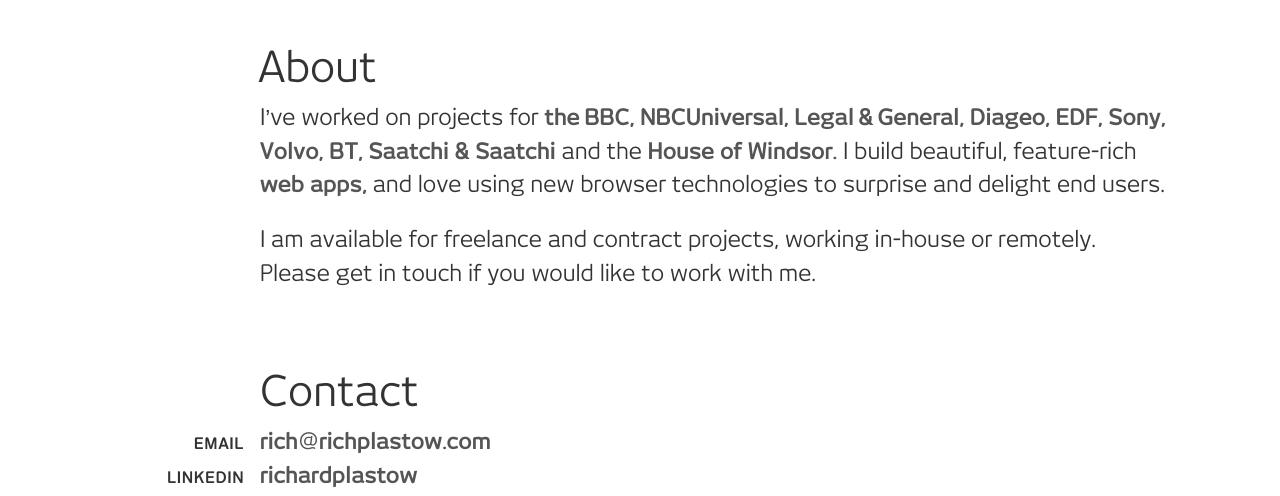
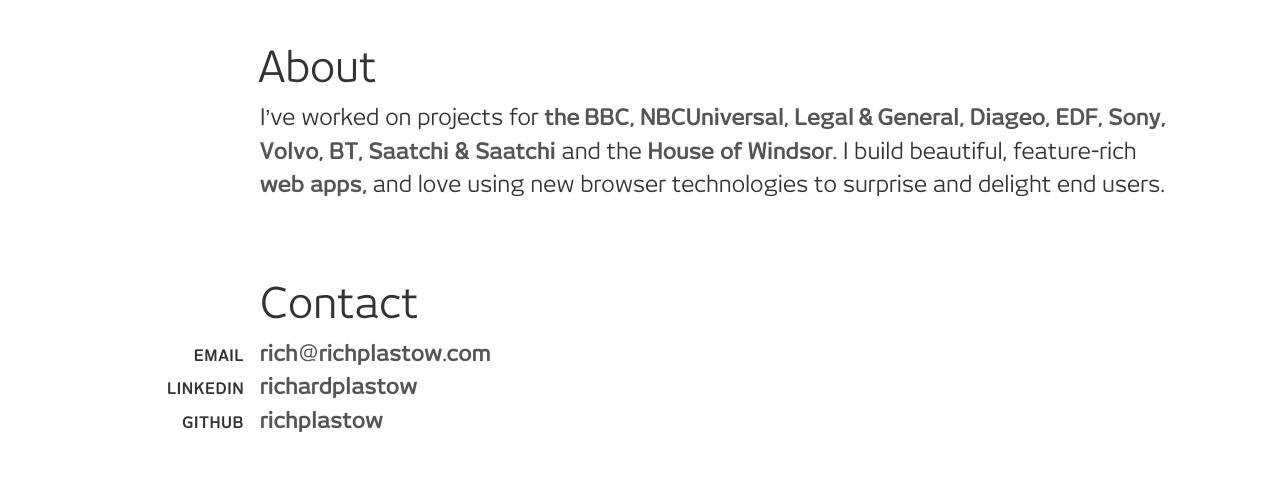
Before and after one commit to richplastow/richplastow.github.io, a website: page index.html in a window 1280 px wide. Shown: the part 286-782 px from the top of the page. Drawn offline with nearby package versions, Linux system fonts and the light colour scheme.

Commit message:
comments-out "I am available for freelance ... with me."

```diff
--- a/index.html
+++ b/index.html
@@ -257,9 +257,9 @@
 
         <!-- <p>People hire me because I’m friendly, committed and professional, with a broad range of skills and an excellent eye for detail.</p> -->
 
-        <p>I am available for freelance and contract projects, working in-house or remotely.
+        <!-- <p>I am available for freelance and contract projects, working in-house or remotely.
           Please get in touch if you would like to work with me.
-        </p>
+        </p> -->
       </div>
     </section><!--#about -->
 
--- a/package.json
+++ b/package.json
@@ -1,6 +1,6 @@
 {
   "name": "richplastow.github.io",
-  "version": "1.3.0",
+  "version": "1.4.0",
   "description": "Portfolio website for Rich Plastow, creative front-end web app developer",
   "scripts": {
     "test": "echo 'Error: no test specified' && exit 1"
```
Also changed, not shown: README.md.
